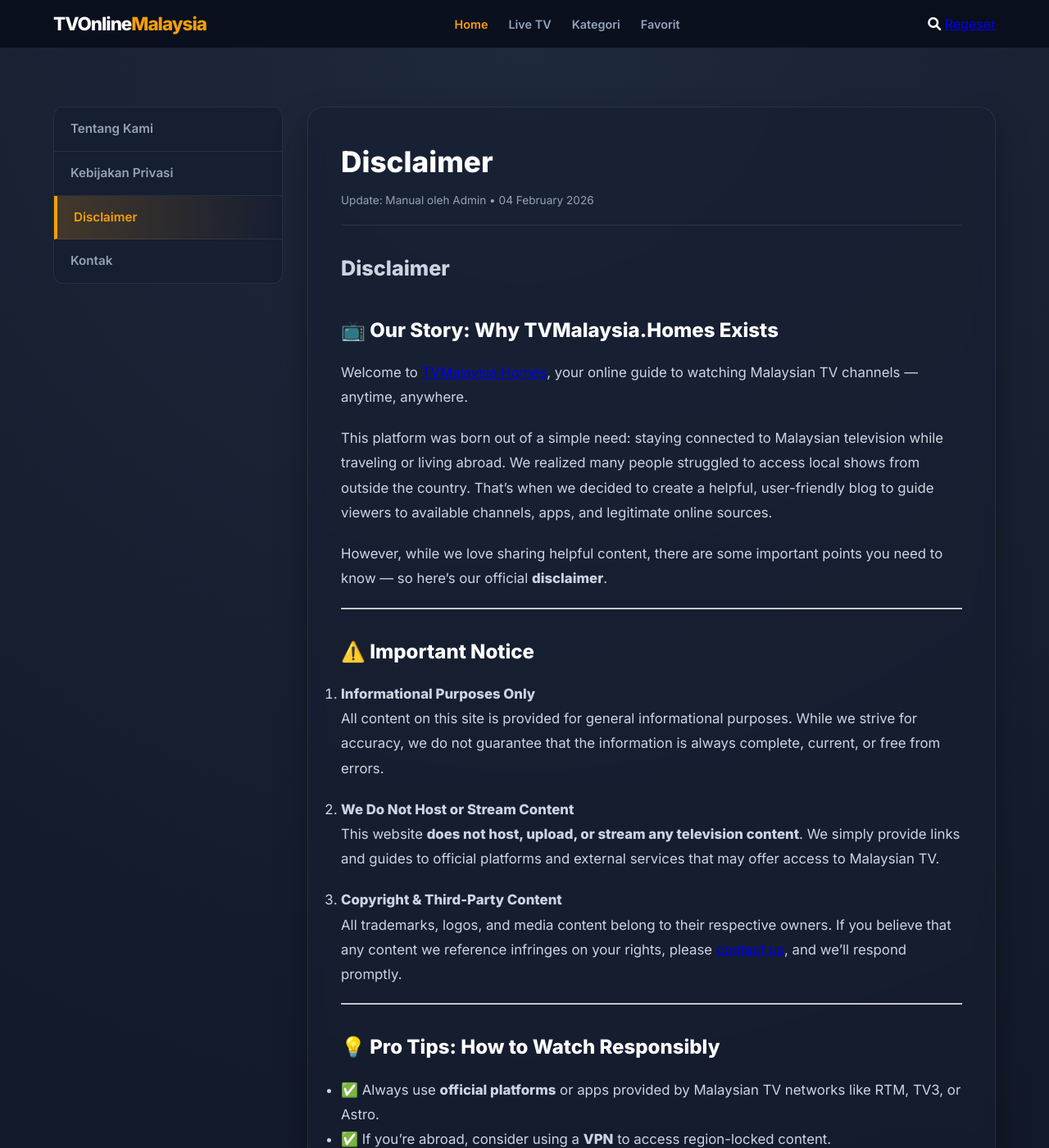
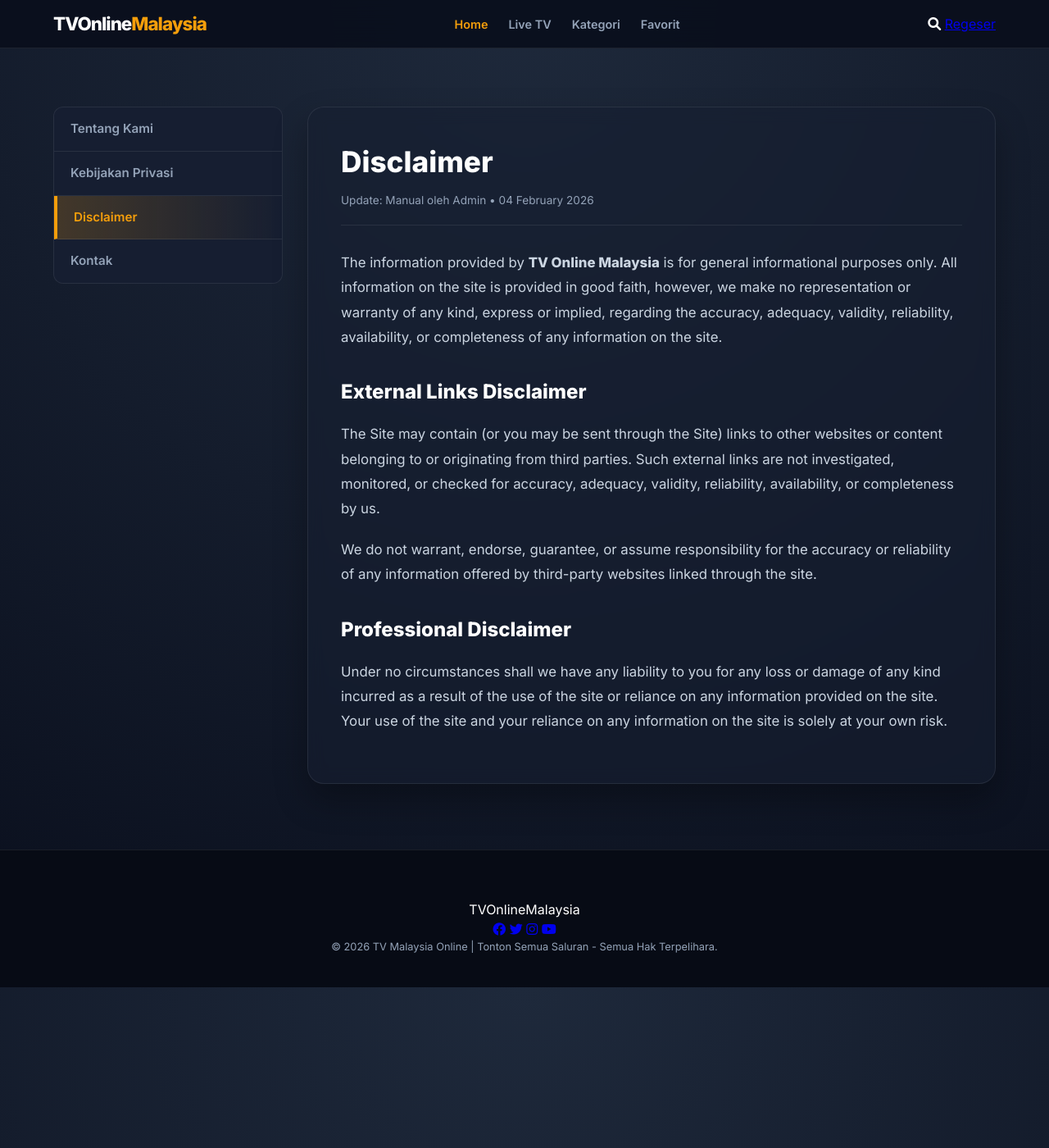
Before and after one commit to goomalay/goomalay.github.io, a Jekyll site: the page built from pages/disclaimer.md, in a window 1280 px wide and 1400 px high. Shown: the whole window at 82% size. Built offline with Jekyll 4.4.1, drawn with Linux system fonts in a browser that asks for light colours; some of the changed text lies outside the part shown.

Commit message:
Update disclaimer.md

```diff
--- a/pages/disclaimer.md
+++ b/pages/disclaimer.md
@@ -4,55 +4,12 @@ title: "Disclaimer"
 permalink: /disclaimer/
 ---
 
-# Disclaimer
+The information provided by **TV Online Malaysia** is for general informational purposes only. All information on the site is provided in good faith, however, we make no representation or warranty of any kind, express or implied, regarding the accuracy, adequacy, validity, reliability, availability, or completeness of any information on the site.
 
-## 📺 Our Story: Why TVMalaysia.Homes Exists
+## External Links Disclaimer
+The Site may contain (or you may be sent through the Site) links to other websites or content belonging to or originating from third parties. Such external links are not investigated, monitored, or checked for accuracy, adequacy, validity, reliability, availability, or completeness by us.
 
-Welcome to [TVMalaysia.Homes](https://www.tvmalaysia.homes/), your online guide to watching Malaysian TV channels — anytime, anywhere.
+We do not warrant, endorse, guarantee, or assume responsibility for the accuracy or reliability of any information offered by third-party websites linked through the site.
 
-This platform was born out of a simple need: staying connected to Malaysian television while traveling or living abroad. We realized many people struggled to access local shows from outside the country. That’s when we decided to create a helpful, user-friendly blog to guide viewers to available channels, apps, and legitimate online sources.
-
-However, while we love sharing helpful content, there are some important points you need to know — so here's our official **disclaimer**.
-
----
-
-## ⚠️ Important Notice
-
-1. **Informational Purposes Only**
-   All content on this site is provided for general informational purposes. While we strive for accuracy, we do not guarantee that the information is always complete, current, or free from errors.
-
-2. **We Do Not Host or Stream Content**
-   This website **does not host, upload, or stream any television content**. We simply provide links and guides to official platforms and external services that may offer access to Malaysian TV.
-
-3. **Copyright & Third-Party Content**
-   All trademarks, logos, and media content belong to their respective owners. If you believe that any content we reference infringes on your rights, please [contact us](/contact/), and we’ll respond promptly.
-
----
-
-## 💡 Pro Tips: How to Watch Responsibly
-
-- ✅ Always use **official platforms** or apps provided by Malaysian TV networks like RTM, TV3, or Astro.
-- ✅ If you're abroad, consider using a **VPN** to access region-locked content.
-- ✅ Be cautious when clicking third-party links — only use trusted sources.
-- ✅ Never download or stream content from suspicious or illegal websites.
-
----
-
-## ❓ Frequently Asked Questions (FAQ)
-
-**Q: Does this website offer live streaming?**
-A: No. We do not stream or host any media content. We only share publicly available links and information.
-
-**Q: Are the sources you link to legal?**
-A: Yes. We only promote and link to platforms we believe to be legal and trustworthy.
-
-**Q: I can't access a channel — what should I do?**
-A: Try accessing it from a different device or use a VPN if you’re outside of Malaysia. We also recommend visiting the official website of the respective channel.
-
-**Q: Can I request a specific channel or guide?**
-A: Absolutely! Feel free to reach out through our [contact page](/contact/) and suggest a topic or channel you’d like us to feature.
-
----
-
-Thank you for visiting [TVMalaysia.Homes](https://www.tvmalaysia.homes/).
-We’re here to help you stay connected to your favorite Malaysian content — wherever you are in the world. 🇲🇾🌍
+## Professional Disclaimer
+Under no circumstances shall we have any liability to you for any loss or damage of any kind incurred as a result of the use of the site or reliance on any information provided on the site. Your use of the site and your reliance on any information on the site is solely at your own risk.
```
